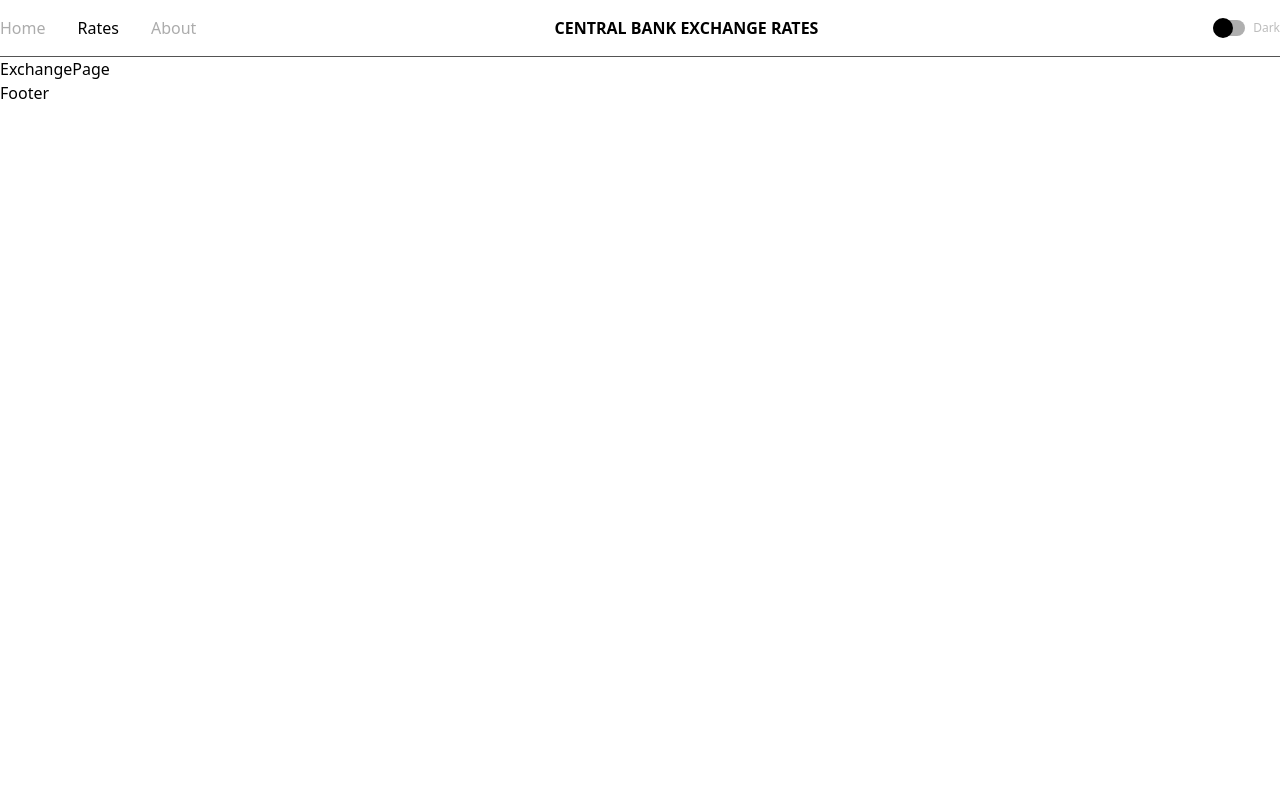
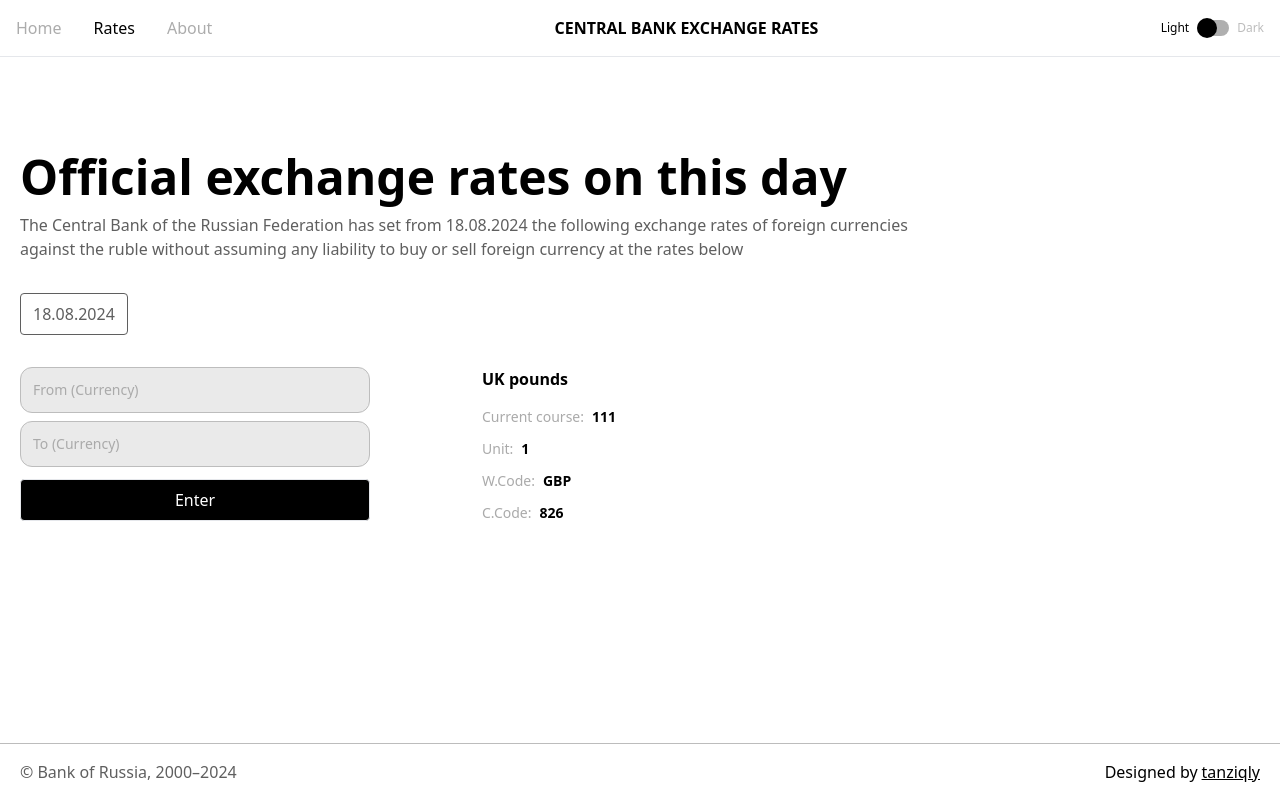
Before and after one commit to tanziqly/ExchangeApp, a React (Vite) app: page /exchange in a window 1280 px wide. Built offline with nearby package versions, Linux system fonts and the light colour scheme.

Commit message:
ready ui (without adaptive)

```diff
--- a/package.json
+++ b/package.json
@@ -10,9 +10,13 @@
     "preview": "vite preview"
   },
   "dependencies": {
+    "axios": "^1.7.7",
+    "i18next": "^23.15.1",
     "react": "^18.3.1",
     "react-dom": "^18.3.1",
-    "react-router-dom": "^6.26.2"
+    "react-i18next": "^15.0.2",
+    "react-router-dom": "^6.26.2",
+    "react-spring": "^9.7.4"
   },
   "devDependencies": {
     "@eslint/js": "^9.9.0",
--- a/src/App.jsx
+++ b/src/App.jsx
@@ -2,7 +2,7 @@ import Router from "./router";
 
 export default function App() {
   return (
-    <div className="w-full h-screen dark:bg-[#07090B]">
+    <div className="transition overflow-hidden duration-150 w-full h-screen dark:bg-[#07090B]">
       <Router />
     </div>
   );
--- /dev/null
+++ b/src/Components/Exchange.jsx
@@ -0,0 +1,44 @@
+import React from "react";
+
+export default function Exchange() {
+  return (
+    <div className="flex gap-28 w-full max-w-[1440px] px-5">
+      <div className="flex gap-2 flex-col">
+        <input
+          className="bg-[#eaeaea] dark:bg-[#0C0D0E] p-3 rounded-xl w-[350px] border border-[#bdbdbd] dark:border-[#545454] dark:placeholder:text-[#545454] placeholder:text-[#aaaaaa] text-sm"
+          type="text"
+          placeholder="From (Currency)"
+        />
+        <input
+          className="bg-[#eaeaea] dark:bg-[#0C0D0E] p-3 rounded-xl w-[350px] border border-[#bdbdbd] dark:border-[#545454] dark:placeholder:text-[#545454] placeholder:text-[#aaaaaa] text-sm"
+          type="text"
+          placeholder="To (Currency)"
+        />
+        <button className="px-3 py-2 mt-1 w-full border bg-black text-white dark:text-black dark:bg-white rounded">
+          Enter
+        </button>
+      </div>
+      <div className="flex flex-col gap-4">
+        <h2 className="text-black dark:text-white font-bold">UK pounds</h2>
+        <div className="flex flex-col gap-3">
+          <div className="flex gap-2 text-sm text-[#aaaaaa] dark:text-[#5b5b5b] ">
+            Current course:
+            <span className="text-black dark:text-white font-bold">111</span>
+          </div>
+          <div className="flex gap-2 text-sm text-[#aaaaaa] dark:text-[#5b5b5b] ">
+            Unit:
+            <span className="text-black dark:text-white font-bold">1</span>
+          </div>
+          <div className="flex gap-2 text-sm text-[#aaaaaa] dark:text-[#5b5b5b] ">
+            W.Code:
+            <span className="text-black dark:text-white font-bold">GBP</span>
+          </div>
+          <div className="flex gap-2 text-sm text-[#aaaaaa] dark:text-[#5b5b5b] ">
+            C.Code:
+            <span className="text-black dark:text-white font-bold">826</span>
+          </div>
+        </div>
+      </div>
+    </div>
+  );
+}
--- a/src/Components/Footer.jsx
+++ b/src/Components/Footer.jsx
@@ -1,3 +1,17 @@
+import { Link } from "react-router-dom";
+
 export default function Footer() {
-  return <div>Footer</div>;
+  return (
+    <div className="max-w-[1440px] w-full px-5 py-4 flex justify-between">
+      <span className="dark:text-[#545454] text-[#5f5f5f]">
+        © Bank of Russia, 2000–2024
+      </span>
+      <span className="flex items-center gap-1 text-black dark:text-white">
+        Designed by
+        <Link to="https://github.com/tanziqly" className="underline">
+          tanziqly
+        </Link>
+      </span>
+    </div>
+  );
 }
--- a/src/Components/Header.jsx
+++ b/src/Components/Header.jsx
@@ -4,7 +4,7 @@ import Switcher from "./ThemeSwitcher";
 
 export default function Header() {
   return (
-    <div className="w-full max-w-[1440px] py-4 flex justify-between">
+    <div className="w-full max-w-[1440px] px-4 py-4 flex justify-between">
       <ul className="flex gap-8 text-base text-[#ACACAC] dark:text-[#545454]">
         <li>
           <NavLink
--- a/src/Components/ThemeSwitcher.jsx
+++ b/src/Components/ThemeSwitcher.jsx
@@ -19,11 +19,7 @@ export default function Switcher() {
       className="flex gap-2 items-center text-[#545454]"
       onClick={handleSwitch}
     >
-      <span
-        className={`text-xs text-black dark:text-[#545454] font-medium ${
-          OpenSwitch ? "" : "text-white"
-        }`}
-      >
+      <span className="text-xs text-black dark:text-[#545454] font-medium ">
         Light
       </span>
       <div className="flex relative justify-start transition duration-300 ease-in-out items-center rounded-full w-8 h-4 bg-[#AFAFAF] dark:bg-[#212121]">
--- /dev/null
+++ b/src/Components/Title.jsx
@@ -0,0 +1,46 @@
+import { Link } from "react-router-dom";
+
+export default function Title({ button, children, pbottom }) {
+  const ZeroAdd = (x) => {
+    return x <= 10 ? "0" + x : x;
+  };
+
+  const date = new Date();
+
+  const day = ZeroAdd(date.getDate());
+  const month = ZeroAdd(date.getMonth());
+  const year = date.getFullYear();
+
+  const currentDate = `${day}.${month}.${year}`;
+
+  return (
+    <div
+      className={`${pbottom} w-full max-w-[1440px] px-5 dark:text-[#545454] text-[#5f5f5f]`}
+    >
+      <div className="flex mb-8 gap-3 flex-col w-full max-w-[944px]">
+        <h1 className="dark:text-white text-black text-5xl font-black">
+          Official exchange rates on this day
+        </h1>
+        <span>
+          The Central Bank of the Russian Federation has set from {currentDate}{" "}
+          the following exchange rates of foreign currencies against the ruble
+          without assuming any liability to buy or sell foreign currency at the
+          rates below
+        </span>
+        <div className="flex gap-4 mt-5">
+          <div className="px-3 py-2 border border-[#5f5f5f] dark:border-[#545454] w-fit rounded">
+            {currentDate}
+          </div>
+          <Link to="/exchange">
+            <button
+              className={`${button} px-3 py-2 border bg-black text-white dark:text-black dark:bg-white w-fit rounded`}
+            >
+              Check Out
+            </button>
+          </Link>
+        </div>
+      </div>
+      <span className=" text-lg leading-8">{children}</span>
+    </div>
+  );
+}
--- a/src/Pages/AboutPage.jsx
+++ b/src/Pages/AboutPage.jsx
@@ -1,5 +1,28 @@
-import React from "react";
+import Title from "../Components/Title";
 
 export default function AboutPage() {
-  return <div>AboutPage</div>;
+  return (
+    <div className="flex flex-col gap-8 items-center mt-24">
+      <Title button={"hidden"}>
+        Welcome to our website dedicated to official exchange rates! Every day,
+        millions of people worldwide rely on exchange rates to make financial
+        decisions. Whether you're an international traveler, a businessperson,
+        or just a curious user, accurate and up-to-date information on exchange
+        rates is an essential part of daily life. Our page provides you with
+        access to official exchange rates that are updated daily. Here, you will
+        find reliable and current data reflecting the present economic
+        situation. We are committed to quality information and regularly update
+        the rates so that you always have access to the latest data. With our
+        user-friendly interface, you can easily search for exchange rates on any
+        given date. This allows you to track changes, analyze trends, and find
+        optimal moments for currency exchanges. Our goal is to be your trusted
+        source of exchange rate information, providing an easy and efficient way
+        to access data. Whether you are a professional in finance or just want
+        to stay informed about global changes, we are happy to offer you a
+        quality and timely service. We hope that our website will become a
+        useful tool for you in the world of currencies. Thank you for your
+        trust!
+      </Title>
+    </div>
+  );
 }
--- a/src/Pages/ExchangePage.jsx
+++ b/src/Pages/ExchangePage.jsx
@@ -1,5 +1,11 @@
-import React from "react";
+import Exchange from "../Components/Exchange";
+import Title from "../Components/Title";
 
 export default function ExchangePage() {
-  return <div>ExchangePage</div>;
+  return (
+    <div className="flex flex-col items-center mt-24">
+      <Title button={"hidden"} />
+      <Exchange />
+    </div>
+  );
 }
--- a/src/Pages/HomePage.jsx
+++ b/src/Pages/HomePage.jsx
@@ -1,3 +1,9 @@
+import Title from "../Components/Title";
+
 export default function Home() {
-  return <div>Home</div>;
+  return (
+    <div className="w-full h-screen flex justify-center items-center">
+      <Title pbottom={"pb-32"} />
+    </div>
+  );
 }
--- a/src/layout.jsx
+++ b/src/layout.jsx
@@ -4,11 +4,11 @@ import Footer from "./Components/Footer";
 export default function layout({ children }) {
   return (
     <>
-      <nav className="flex justify-center border-b border-[#545454]">
+      <nav className="flex justify-center border-b border:[#BDBDBD] dark:border-[#545454]">
         <Header />
       </nav>
       {children}
-      <footer>
+      <footer className="absolute text-black bottom-0 border-t border-[#bcbcbc] dark:border-[#545454] w-full flex justify-center">
         <Footer />
       </footer>
     </>
```
Also changed, not shown: 1 other file (tests, documents, lock files or other folders).
